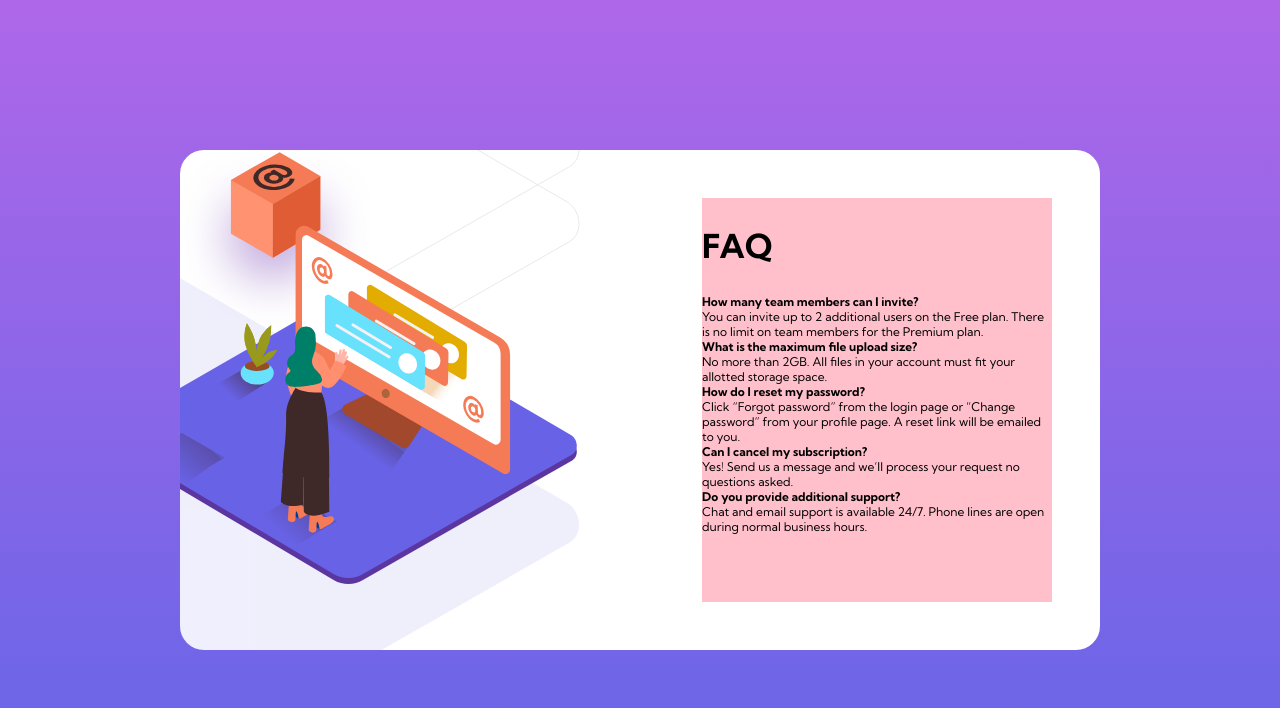
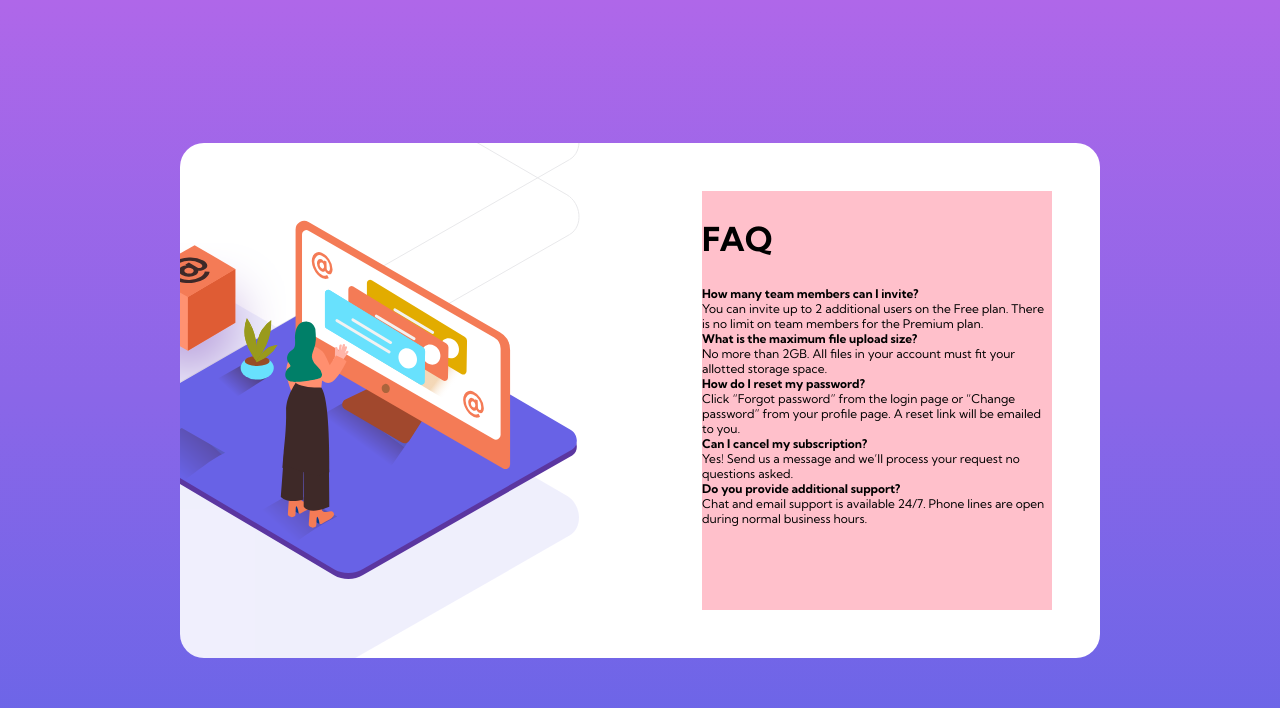
Before and after one commit to aburns009/FM-Accordion-Card, a plain HTML site: page index.html in a window 1280 px wide. Drawn offline with Linux system fonts and the light colour scheme.

Commit message:
adjust container height

```diff
--- a/index.html
+++ b/index.html
@@ -10,7 +10,7 @@
   <body>
     <main class="background">
       <section class="container">
-        <img src="images\bg-pattern-desktop.svg" alt="" class="shadow" />
+        <img src="images\bg-pattern-desktop.svg" alt="" class="logo shadow" />
         <img
           class="logo box"
           src="images\illustration-box-desktop.svg"
--- a/style.css
+++ b/style.css
@@ -30,7 +30,7 @@ body {
   display: flex;
   justify-content: flex-end;
   background: white;
-  height: 500px;
+  height: 515px;
   width: 920px;
   border-radius: 1.5em;
   overflow: hidden;
@@ -38,18 +38,22 @@ body {
 
 .logo {
   position: absolute;
-  left: 0;
 }
 
 .shadow {
-  position: absolute;
   margin-right: 520px;
   top: -300px;
 }
 
 .hero {
   top: 15%;
+  left: 0;
   margin-left: -75px;
+}
+
+.box {
+  top: 100px;
+  left: -85px;
 }
 
 .card {
```
